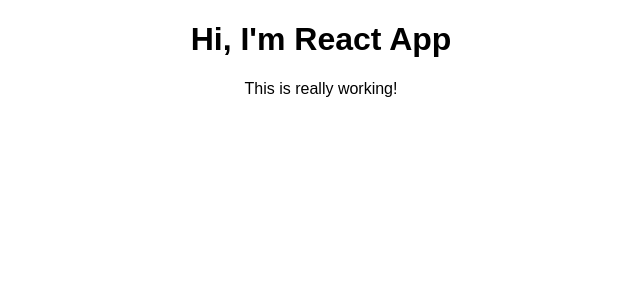
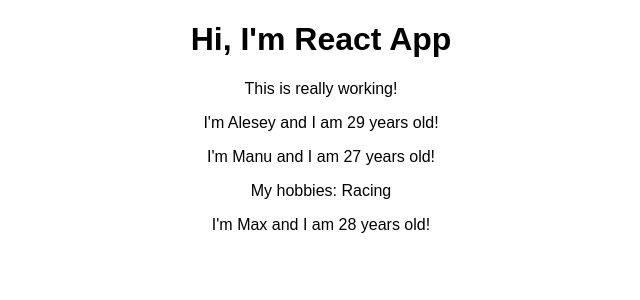
Before and after one commit to kornienko199004/react-complete-guide, a React (Create React App) app: page / in a window 1280 px wide. Shown: the top 300 px of the page, without its empty margins (319-959 px from the left). Built offline with nearby package versions, Linux system fonts and the light colour scheme.

Commit message:
Add person component

```diff
--- a/src/App.js
+++ b/src/App.js
@@ -1,6 +1,7 @@
 import React, { Component } from 'react';
 import logo from './logo.svg';
 import './App.css';
+import Person from './Person/Person';
 
 class App extends Component {
   render() {
@@ -8,6 +9,9 @@
       <div className="App">
         <h1>Hi, I'm React App</h1>
         <p>This is really working!</p>
+        <Person name="Alesey" age="29" />
+        <Person name="Manu" age="27">My hobbies: Racing</Person>
+        <Person name="Max" age="28" />
       </div>
     );
     // return React.createElement('div', { className: 'App' }, React.createElement('h1', null, 'Hi, I\'m React App'));
--- /dev/null
+++ b/src/Person/Person.js
@@ -0,0 +1,12 @@
+import React from 'react';
+
+const person = (props) => {
+return (
+    <div>
+        <p>I'm { props.name } and I am { props.age } years old!</p>
+        <p>{props.children}</p>
+    </div>
+)
+};
+
+export default person;
```
